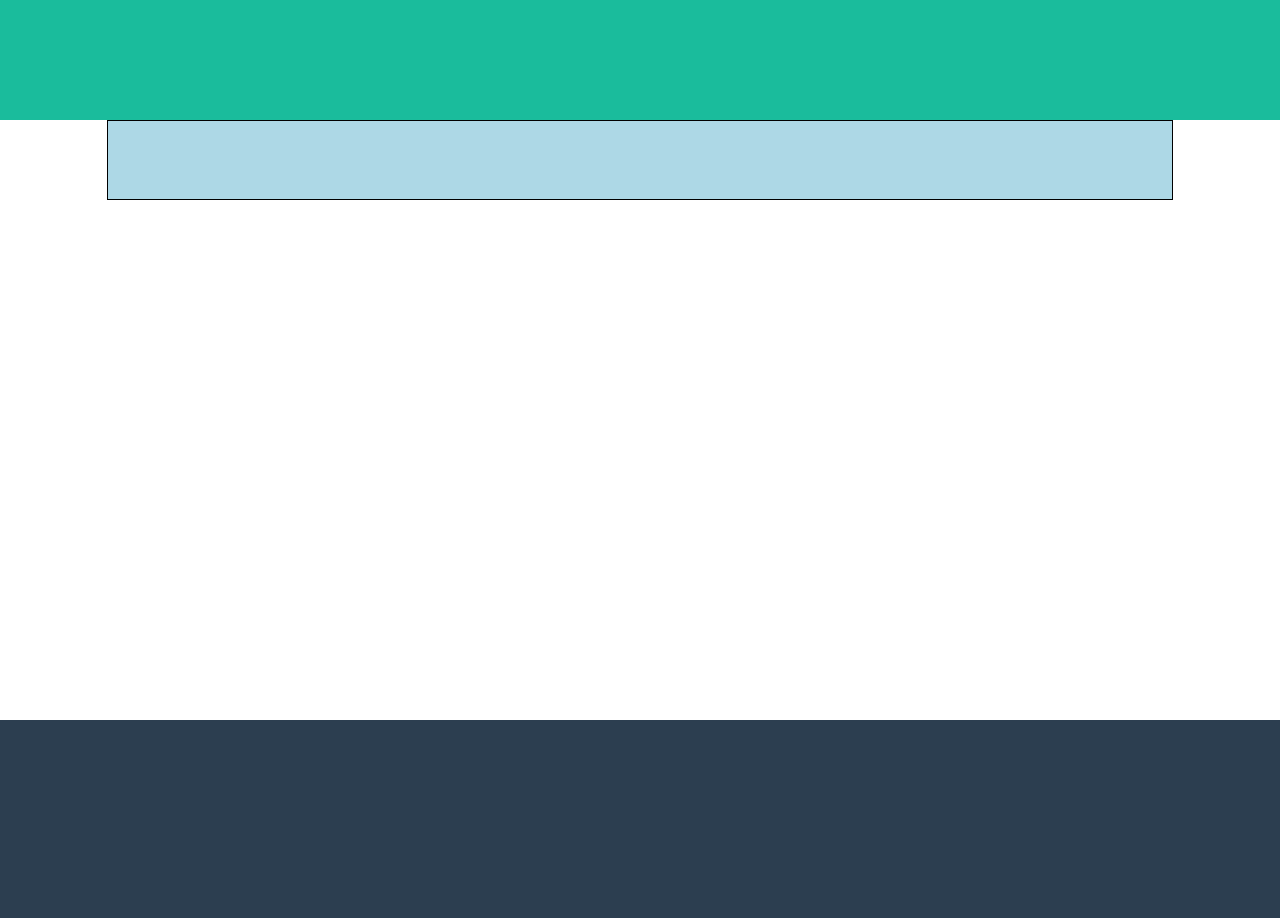
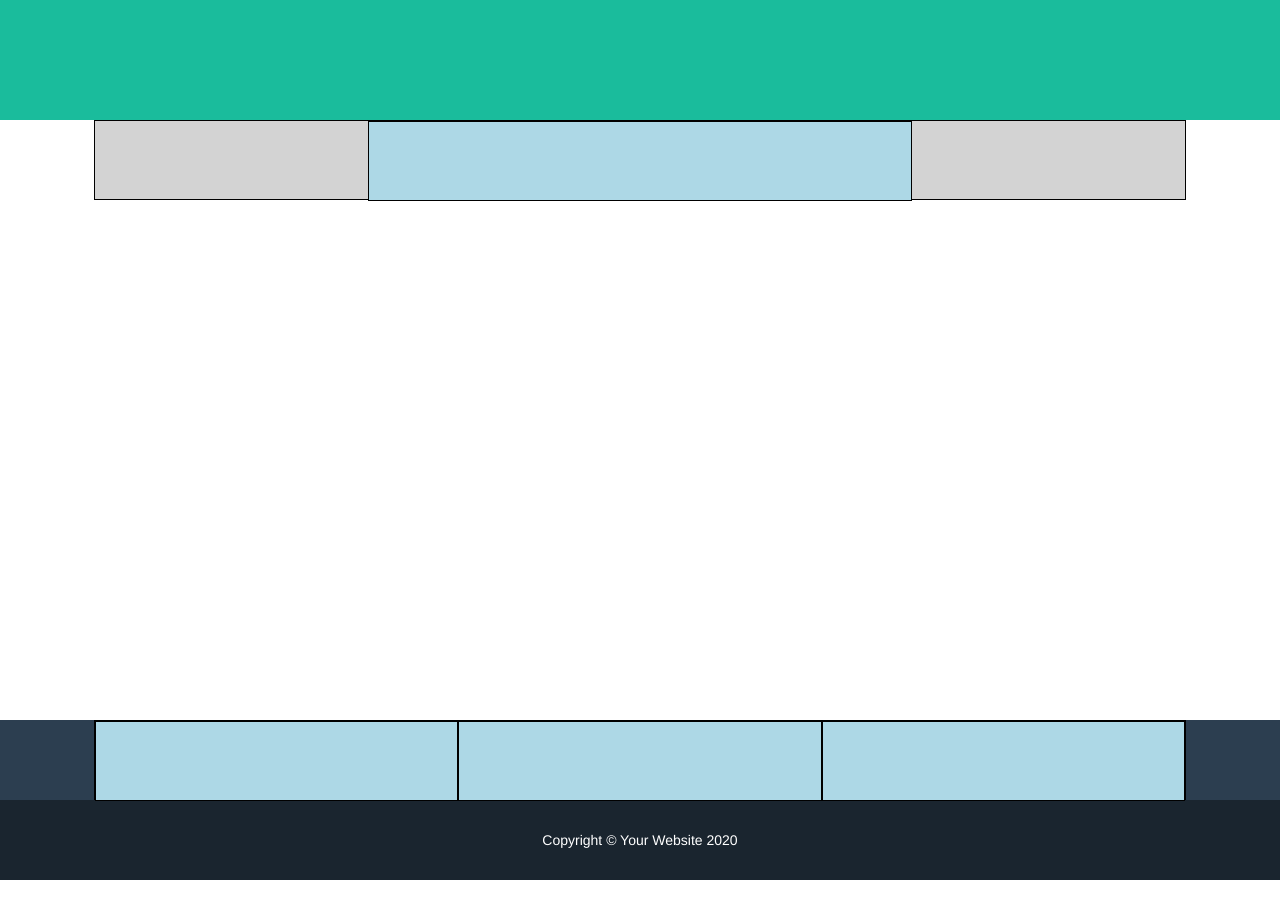
Before and after one commit to MatteoPirovano/html-css-bootstrap-freelancer, a plain HTML site: page index.html in a window 1280 px wide. Shown: the part 1180-2098 px from the top of the page. After the commit the page ends 2060 px from the top, so only its background shows below. Drawn offline with nearby package versions, Linux system fonts and the light colour scheme.

Commit message:
layout desktop fine

```diff
--- a/css/style.css
+++ b/css/style.css
@@ -2,6 +2,7 @@
 /* col-md-offset-* */
 /* #2C3E50 */
 /* #1ABC9C */
+/* #2C3E50 */
 
 .header_top {
   height: 100px;
@@ -24,10 +25,23 @@
   background-color: white;
 }
 footer {
-  height: 300px;
   background-color: #2C3E50;
 }
+.container-fluid {
+  padding-right: 0;
+  padding-left: 0;
+}
+footer .container-fluid{
+  height: 80px;
+  line-height: 80px;
+  text-align: center;
+  color: white;
+  background-color: #1A252F;
+}
 
+.row [class*="col-lg-10"] {
+  background-color: lightgrey;
+}
 [class*="col-"] {
   background-color: lightblue;
   border: 1px solid black;
--- a/index.html
+++ b/index.html
@@ -10,19 +10,18 @@
 <body>
   <!-- HEADER -->
   <header class="container-fluid">
-    <div class="row header_top"">
+    <div class="row header_top""> <!--navbar -->
       <div class="col-lg-3 col-lg-offset-1"></div>
       <div class="col-lg-4 col-lg-offset-3"></div>
     </div>
-    <div class="row header_bottom">
+    <div class="row header_bottom"> <!--footer_bottom -->
       <div class="col-lg-10 col-lg-offset-1"></div>
     </div>
   </header>
   <!-- /HEADER -->
-
   <!-- MAIN -->
   <main>
-    <div class="container-fluid portfolio">
+    <div class="container-fluid portfolio"> <!--portfolio -->
       <div class="row">
         <div class="col-lg-10 col-lg-offset-1">
           <div class="row">
@@ -51,7 +50,7 @@
         </div>
       </div>
     </div>
-    <div class="container-fluid about">
+    <div class="container-fluid about"> <!--about -->
       <div class="row">
         <div class="col-lg-10 col-lg-offset-1">
           <div class="row">
@@ -65,22 +64,34 @@
         </div>
       </div>
     </div>
-
-    <div class="container-fluid contact_me">
+    <div class="container-fluid contact_me"> <!--contact me -->
       <div class="row">
         <div class="col-lg-10 col-lg-offset-1">
+          <div class="row">
+            <div class="col-lg-6 col-lg-offset-3">
 
+            </div>
+          </div>
         </div>
       </div>
     </div>
   </main>
   <!-- /MAIN -->
-
   <!-- FOOTER -->
   <footer class="container-fluid">
-    <div class="rov footer_top"></div>
-    <div class="rov footer_bottom"></div>
-  </footer>
+    <div class="row footer_top"> <!--footer_top -->
+      <div class="col-lg-10 col-lg-offset-1">
+        <div class="row">
+          <div class="col-lg-4"></div>
+          <div class="col-lg-4"></div>
+          <div class="col-lg-4"></div>
+        </div>
+      </div>
+    </div>
+    <div class="container-fluid">
+      <p>Copyright © Your Website 2020</p>   <!--footer_bottom -->
+    </div>
+    </footer>
   <!-- /FOOTER -->
 
 </body>
```
